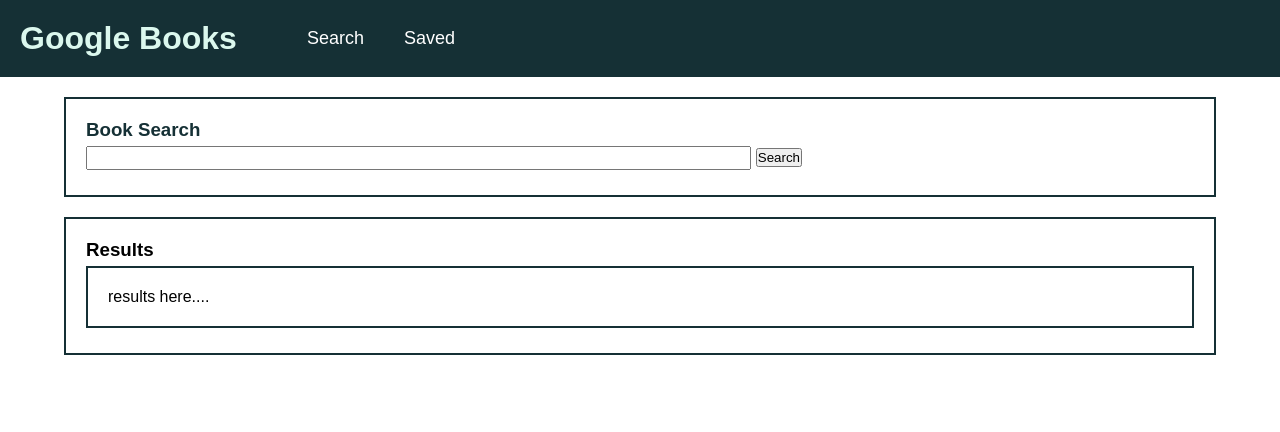
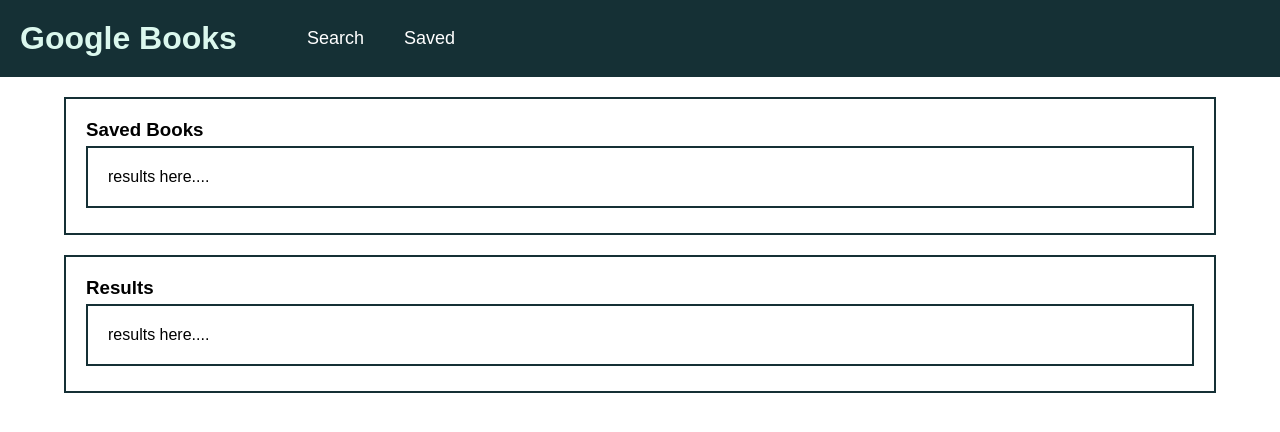
Before and after one commit to jxleilani/google-books, a React (Create React App) app in the folder client/: page /saved in a window 1280 px wide. Shown: the top 432 px of the page. Built offline with nearby package versions, Linux system fonts and the light colour scheme.

Commit message:
add components and styling for Saved

```diff
--- a/client/src/App.js
+++ b/client/src/App.js
@@ -1,15 +1,17 @@
 import React from "react";
-import { BrowserRouter as Router } from "react-router-dom";
+import { BrowserRouter as Router, Route } from "react-router-dom";
 import Navbar from "./components/header/Navbar";
-import SearchBox from "./components/search/SearchBox";
-import SearchResults from "./components/search/SearchResults";
+import Search from "./components/search/SearchBox";
+import Saved from "./components/saved/Saved";
+import SearchResults from "./components/search/SearchResults"
 
 function App() {
   return (
     <Router>
       <div className="App">
         <Navbar />
-        <SearchBox />
+        <Route exact path={["/", "/search"]} component={Search} />
+        <Route exact path={"/saved"} component={Saved} />
         <SearchResults />
       </div>
     </Router>
--- /dev/null
+++ b/client/src/components/saved/Saved.js
@@ -0,0 +1,16 @@
+import React from 'react'
+import './styles.css'
+import SavedItem from './SavedItem'
+
+function Saved() {
+  return (
+    <section>
+      <div className="saved">
+        <h3>Saved Books</h3>
+        <SavedItem />
+      </div>
+    </section>
+  )
+}
+
+export default Saved
--- /dev/null
+++ b/client/src/components/saved/SavedItem.js
@@ -0,0 +1,11 @@
+import React from 'react'
+
+function SavedItem() {
+  return (
+    <div className="searchItem">
+      <p>results here....</p>
+    </div>
+  )
+}
+
+export default SavedItem
--- /dev/null
+++ b/client/src/components/saved/styles.css
@@ -0,0 +1,6 @@
+.saved {
+  margin: 20px auto;
+  width: 90%;
+  border: solid 2px #153035;
+  padding: 20px;
+}
```
Also changed, not shown: client/src/components/Saved.js (deleted).
